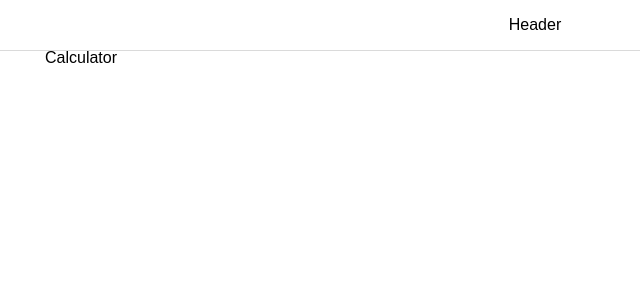
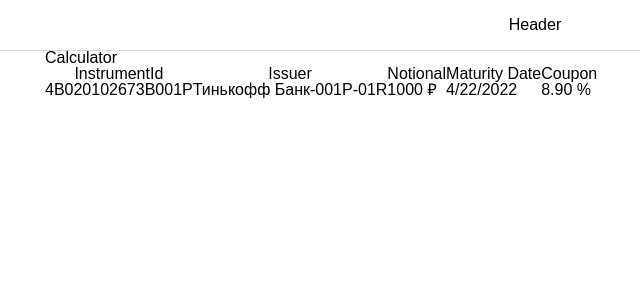
Before and after one commit to alewkinr/stonks, a React app: page / in a window 1280 px wide. Shown: the top 300 px of the page, without its empty margins (105-745 px from the left). Built offline with nearby package versions, Linux system fonts and the light colour scheme.

Commit message:
ES5 as target, parse bond

```diff
--- a/src/common/types.ts
+++ b/src/common/types.ts
@@ -2,12 +2,69 @@
     RUB = "RUB"
 }
 
-export type Bond = {
-    instrumentId: String,   // ISIN / CUSIP
-    issuer: String,
-    issuerImg: String,
-    maturityDate: Date,
-    notional: Number,
-    currency: Currency,
-    couponPercentage: Number
+export class Bond {
+
+    constructor(
+        private readonly _instrumentId: String,   // ISIN / CUSIP
+        private readonly _issuer: String,
+        private readonly _issuerImg: String,
+        private readonly _maturityDate: Date,
+        private readonly _notional: number,
+        private readonly _currency: Currency,
+        private readonly _couponRate: number)
+    {
+        this._instrumentId = _instrumentId;
+        this._issuer = _issuer;
+        this._issuerImg = _issuerImg;
+        this._maturityDate = _maturityDate;
+        this._notional = _notional;
+        this._currency = _currency;
+        this._couponRate = _couponRate;
+    }
+
+    get instrumentId(): String {
+        return this._instrumentId;
+    }
+
+    get issuer(): String {
+        return this._issuer;
+    }
+
+    get issuerImg(): String {
+        return this._issuerImg;
+    }
+
+    get maturityDate(): string {
+        return this._maturityDate.toLocaleDateString();
+    }
+
+    get notional(): string {
+        let ccy;
+        switch(this._currency) {
+            case Currency.RUB:
+                ccy = "₽"
+                break;
+            default:
+                throw "unknown currency";
+        }
+        return this._notional + " " + ccy;
+    }
+
+    get couponPercentage(): string {
+        return (this._couponRate * 100).toFixed(2);
+    }
+
+    static deserialize(input: any): Bond {
+        let newBond = new Bond(
+            input.instrumentId,
+            input.issuer,
+            input.issuerImg,
+            new Date(Date.parse(input.maturityDate)),
+            input.notional,
+            Currency[input.currency],
+            input.couponRate
+        );
+        console.log("here we go:" + newBond);
+        return newBond;
+    }
 }
--- a/src/data/bonds.json
+++ b/src/data/bonds.json
@@ -3,9 +3,9 @@
     "instrumentId": "4B020102673B001P",
     "issuer": "Тинькофф Банк-001P-01R",
     "issuerImg": "any",
-    "maturityDate": "2022-04-22T12:00:00+03",
+    "maturityDate": "2022-04-22",
     "notional": 1000,
     "currency": "RUB",
-    "couponPercentage": 0.011
+    "couponRate": 0.089
   }
 ]
--- a/src/pages/Home/childs/Calculator/Calculator.style.css
+++ b/src/pages/Home/childs/Calculator/Calculator.style.css
@@ -1,4 +1,3 @@
 .container {
-	display: flex;
 	width: 980px;
 }
--- a/src/pages/Home/childs/Calculator/Calculator.view.tsx
+++ b/src/pages/Home/childs/Calculator/Calculator.view.tsx
@@ -1,19 +1,46 @@
 import styles from "./Calculator.style.css";
 
-import React, {Component} from "react";
+import React from "react";
 import {CalculatorProps} from "./Calculator";
+import {Bond} from "../../../../common/types";
 
-export class CalculatorView extends Component<React.FC<CalculatorProps>> {
+export class CalculatorView extends React.Component<CalculatorProps> {
 
     constructor(props) {
         super(props);
 
         let bonds = require('../../../../data/bonds.json');
-		props.initializeBonds(bonds)
+        props.initializeBonds(bonds.map(bond => Bond.deserialize(bond)))
     }
 
     render = () => (
-		<div className={styles.container}>{"Calculator"}
+        <div className={styles.container}>
+            <h1>{"Calculator"}</h1>
+            <div>
+                <table>
+                    <thead>
+                    <tr>
+                        <th>InstrumentId</th>
+                        <th>Issuer</th>
+                        <th>Notional</th>
+                        <th>Maturity Date</th>
+                        <th>Coupon</th>
+                    </tr>
+                    </thead>
+                    <tbody>
+                    {this.props.bonds.map((bond, i) => {
+                        return (
+                            <tr key={i}>
+                                <td>{bond.instrumentId}</td>
+                                <td>{bond.issuer}</td>
+                                <td>{bond.notional}</td>
+                                <td>{bond.maturityDate}</td>
+                                <td>{bond.couponPercentage} %</td>
+                            </tr>)
+                    })}
+                    </tbody>
+                </table>
+            </div>
         </div>
     );
 }
--- a/tsconfig.json
+++ b/tsconfig.json
@@ -4,7 +4,8 @@
 		"removeComments": true,
 		"alwaysStrict": true,
 		"esModuleInterop": true,
-		"module": "commonjs"
+		"module": "commonjs",
+		"target": "ES5"
 	},
 	"exclude": [
 		"node_modules"
```
Lines whose indentation alone changed are shown as unchanged.
